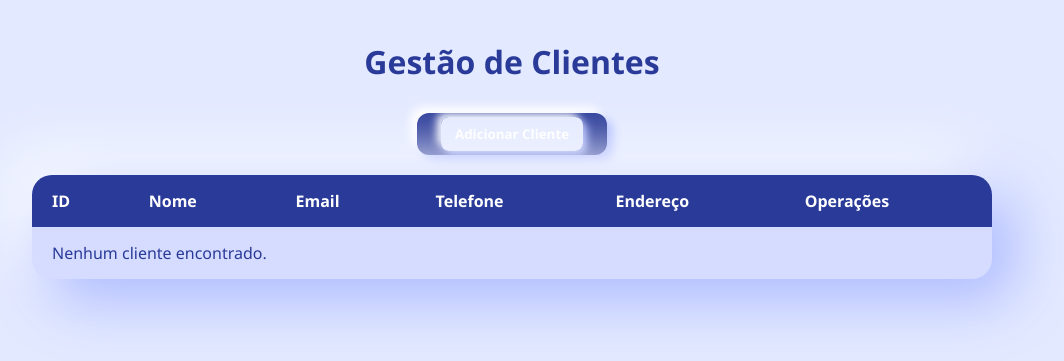
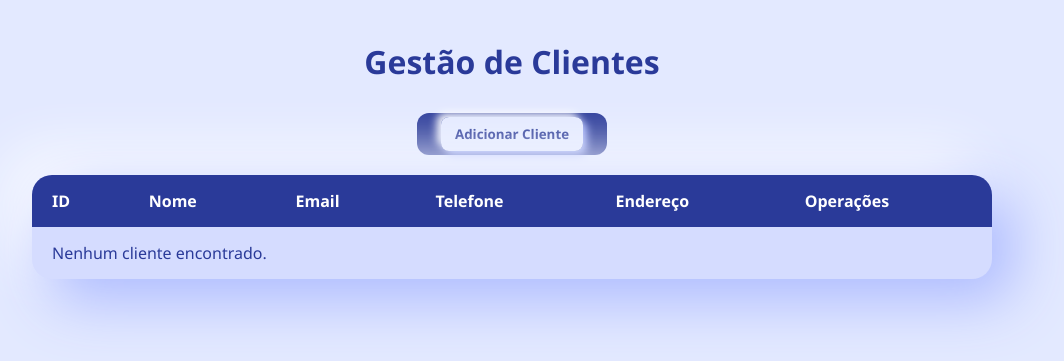
Before and after one commit to EddyMax5805X/gestaoConcessionaria, a PHP site: page /Clientes/View/verClientes.php in a window 1280 px wide. Shown: the top 361 px of the page, without its empty margins (128-1192 px from the left). Run offline with PHP 8.4, Linux system fonts and the light colour scheme; data that the repository does not hold is empty.

Commit message:
atualizacao

```diff
--- a/Clientes/style/verCliente.css
+++ b/Clientes/style/verCliente.css
@@ -34,9 +34,6 @@ h1 {
     border-radius: 12px;
     font-weight: 600;
     cursor: pointer;
-    box-shadow:
-        6px 6px 10px #aab8ff,
-        -6px -6px 10px #ffffff;
     transition: background-color 0.3s ease;
 }
 
@@ -45,7 +42,6 @@ h1 {
 }
 
 .Adicionar a {
-    color: #fff;
     text-decoration: none;
 }
 
```
